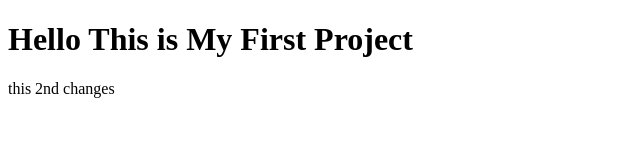
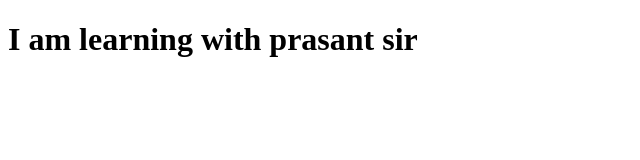
Before and after one commit to op-chaube/Practice-1, a plain HTML site: page index.html in a window 1280 px wide. Shown: the whole page, without its empty margins (0-640 px from the left). Drawn offline with Linux system fonts and the light colour scheme.

Commit message:
Pratices1

```diff
--- a/index.html
+++ b/index.html
@@ -6,7 +6,7 @@
     <title>Document</title>
 </head>
 <body>
-    <H1>Hello This is My First Project</H1>
-    <p>this 2nd changes</p>
+    <H1>I am learning with prasant sir</H1>
+    <!--this is my first project-->
 </body>
 </html>
```
